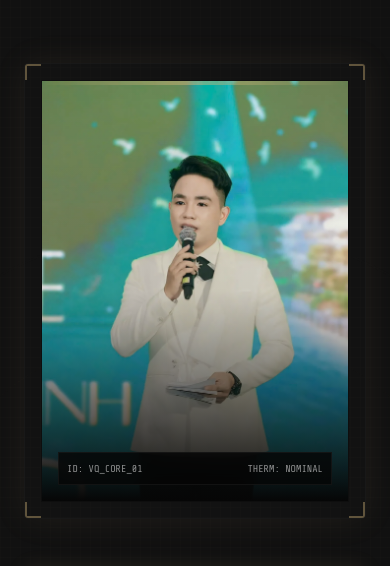
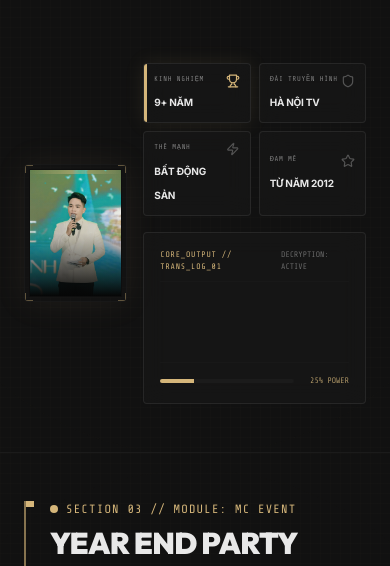
Before and after one commit to onpointmediavn-bot/mcvinhquang, a React (Vite) app: page / in a window 390 px wide. Shown: the part 987-1553 px from the top of the page. Built offline with nearby package versions, Linux system fonts and the light colour scheme.

Commit message:
style: refactor EntryChamber and PowerCore sections to display side-by-side horizontally on mobile

```diff
--- a/src/components/PowerCore.jsx
+++ b/src/components/PowerCore.jsx
@@ -46,15 +46,15 @@ export default function PowerCore() {
           </p>
         </div>
 
-        <div className="grid grid-cols-1 lg:grid-cols-12 gap-12 items-center">
+        <div className="grid grid-cols-12 gap-4 lg:gap-12 items-center">
           {/* Left Column: Mechanical containment container with portrait */}
-          <div className="lg:col-span-5 flex justify-center">
-            <div className="relative w-full max-w-sm aspect-[3/4] p-4 bg-charcoal/20 border border-charcoal/80 rounded-sm gold-glow flex items-center justify-center overflow-hidden group">
+          <div className="col-span-4 lg:col-span-5 flex justify-center">
+            <div className="relative w-full max-w-sm aspect-[3/4] p-1 md:p-4 bg-charcoal/20 border border-charcoal/80 rounded-sm gold-glow flex items-center justify-center overflow-hidden group">
               {/* Corner brackets */}
-              <div className="absolute top-0 left-0 w-4 h-4 border-t-2 border-l-2 border-gold/40"></div>
-              <div className="absolute top-0 right-0 w-4 h-4 border-t-2 border-r-2 border-gold/40"></div>
-              <div className="absolute bottom-0 left-0 w-4 h-4 border-b-2 border-l-2 border-gold/40"></div>
-              <div className="absolute bottom-0 right-0 w-4 h-4 border-b-2 border-r-2 border-gold/40"></div>
+              <div className="absolute top-0 left-0 w-2 h-2 md:w-4 md:h-4 border-t border-l md:border-t-2 md:border-l-2 border-gold/40"></div>
+              <div className="absolute top-0 right-0 w-2 h-2 md:w-4 md:h-4 border-t border-r md:border-t-2 md:border-r-2 border-gold/40"></div>
+              <div className="absolute bottom-0 left-0 w-2 h-2 md:w-4 md:h-4 border-b border-l md:border-b-2 md:border-l-2 border-gold/40"></div>
+              <div className="absolute bottom-0 right-0 w-2 h-2 md:w-4 md:h-4 border-b border-r md:border-b-2 md:border-r-2 border-gold/40"></div>
 
               <div className="relative w-full h-full overflow-hidden border border-charcoal/40 bg-obsidian">
                 {/* Scanner bar */}
@@ -68,7 +68,7 @@ export default function PowerCore() {
                 <div className="absolute inset-0 bg-gradient-to-t from-obsidian via-obsidian/10 to-transparent"></div>
 
                 {/* Interactive HUD text on portrait */}
-                <div className="absolute bottom-4 left-4 right-4 font-mono text-[10px] text-platinum/60 flex justify-between bg-obsidian/80 backdrop-blur-sm p-2 border border-charcoal/60">
+                <div className="hidden md:flex absolute bottom-4 left-4 right-4 font-mono text-[10px] text-platinum/60 justify-between bg-obsidian/80 backdrop-blur-sm p-2 border border-charcoal/60">
                   <span>ID: VQ_CORE_01</span>
                   <span>THERM: NOMINAL</span>
                 </div>
@@ -77,9 +77,9 @@ export default function PowerCore() {
           </div>
 
           {/* Right Column: Central Power Core HUD */}
-          <div className="lg:col-span-7 flex flex-col justify-center">
+          <div className="col-span-8 lg:col-span-7 flex flex-col justify-center">
             {/* The Telemetry Core Display */}
-            <div className="grid grid-cols-1 md:grid-cols-2 gap-6 mb-10">
+            <div className="grid grid-cols-2 gap-2 md:gap-6 mb-4 md:mb-10">
               {siteConfig.about.stats.map((stat, index) => {
                 const IconComponent = icons[index] || Cpu;
                 const isActive = activeNode === index;
@@ -88,7 +88,7 @@ export default function PowerCore() {
                   <button
                     key={index}
                     onClick={() => setActiveNode(index)}
-                    className={`text-left p-6 metal-panel relative overflow-hidden transition-all duration-300 focus:outline-none cursor-pointer select-none group border ${
+                    className={`text-left p-2.5 md:p-6 metal-panel relative overflow-hidden transition-all duration-300 focus:outline-none cursor-pointer select-none group border ${
                       isActive
                         ? "border-gold/60 bg-gold/[0.03] shadow-[0_0_20px_rgba(213,182,122,0.1)]"
                         : "border-charcoal hover:border-gold/30 hover:bg-charcoal/20"
@@ -99,14 +99,14 @@ export default function PowerCore() {
 
                     <div className="flex items-start justify-between">
                       <div>
-                        <span className="font-mono text-xs text-platinum/50 block tracking-widest mb-1 uppercase">
+                        <span className="font-mono text-[7px] md:text-xs text-platinum/50 block tracking-widest mb-1 uppercase">
                           {stat.label}
                         </span>
-                        <span className="text-2xl md:text-3xl font-black text-platinum tracking-tight group-hover:text-gold transition-colors duration-300">
+                        <span className="text-[10px] sm:text-2xl md:text-3xl font-black text-platinum tracking-tight group-hover:text-gold transition-colors duration-300">
                           {stat.value}
                         </span>
                       </div>
-                      <IconComponent className={`w-5 h-5 transition-colors duration-300 ${isActive ? "text-gold" : "text-platinum/30 group-hover:text-gold/60"}`} />
+                      <IconComponent className={`w-3.5 h-3.5 md:w-5 md:h-5 transition-colors duration-300 ${isActive ? "text-gold" : "text-platinum/30 group-hover:text-gold/60"}`} />
                     </div>
                   </button>
                 );
@@ -114,13 +114,13 @@ export default function PowerCore() {
             </div>
 
             {/* Core Output: Philosophy Transmission Panel */}
-            <div className="metal-panel border border-charcoal p-8 relative min-h-[200px] flex flex-col justify-between">
+            <div className="metal-panel border border-charcoal p-4 md:p-8 relative min-h-[140px] md:min-h-[200px] flex flex-col justify-between">
               {/* Mechanical Header */}
-              <div className="flex justify-between items-center border-b border-charcoal/60 pb-3 mb-4">
-                <span className="font-mono text-[10px] text-gold tracking-widest uppercase">
+              <div className="flex justify-between items-center border-b border-charcoal/60 pb-2 md:pb-3 mb-3 md:mb-4">
+                <span className="font-mono text-[8px] md:text-[10px] text-gold tracking-widest uppercase">
                   CORE_OUTPUT // TRANS_LOG_0{activeNode + 1}
                 </span>
-                <span className="font-mono text-[9px] text-platinum/40">
+                <span className="font-mono text-[8px] md:text-[9px] text-platinum/40">
                   DECRYPTION: ACTIVE
                 </span>
               </div>
@@ -134,12 +134,12 @@ export default function PowerCore() {
                     animate={{ opacity: 1, x: 0 }}
                     exit={{ opacity: 0, x: -10 }}
                     transition={{ duration: 0.4 }}
-                    className="space-y-4"
+                    className="space-y-2 md:space-y-4"
                   >
-                    <h3 className="text-lg md:text-xl font-bold text-gold tracking-wide">
+                    <h3 className="text-xs md:text-xl font-bold text-gold tracking-wide">
                       {siteConfig.about.shareTitle}
                     </h3>
-                    <p className="text-platinum/80 leading-relaxed text-sm md:text-base">
+                    <p className="text-platinum/80 leading-relaxed text-[10px] md:text-base">
                       {siteConfig.about.shareParagraphs[activeNode] || siteConfig.about.shareParagraphs[0]}
                     </p>
                   </motion.div>
@@ -147,7 +147,7 @@ export default function PowerCore() {
               </div>
 
               {/* Mechanical telemetry indicator footer */}
-              <div className="flex items-center space-x-2 mt-6 pt-4 border-t border-charcoal/60">
+              <div className="flex items-center space-x-2 mt-3 md:mt-6 pt-3 md:pt-4 border-t border-charcoal/60">
                 <div className="h-1 flex-grow bg-charcoal rounded-full overflow-hidden">
                   <motion.div
                     className="h-full bg-gold"
@@ -156,7 +156,7 @@ export default function PowerCore() {
                     transition={{ duration: 0.5 }}
                   />
                 </div>
-                <span className="font-mono text-[10px] text-gold/80 pl-2">
+                <span className="font-mono text-[8px] md:text-[10px] text-gold/80 pl-2">
                   {((activeNode + 1) * 25).toFixed(0)}% POWER
                 </span>
               </div>
```
Also changed, not shown: src/components/EntryChamber.jsx (+20 -20 lines).
